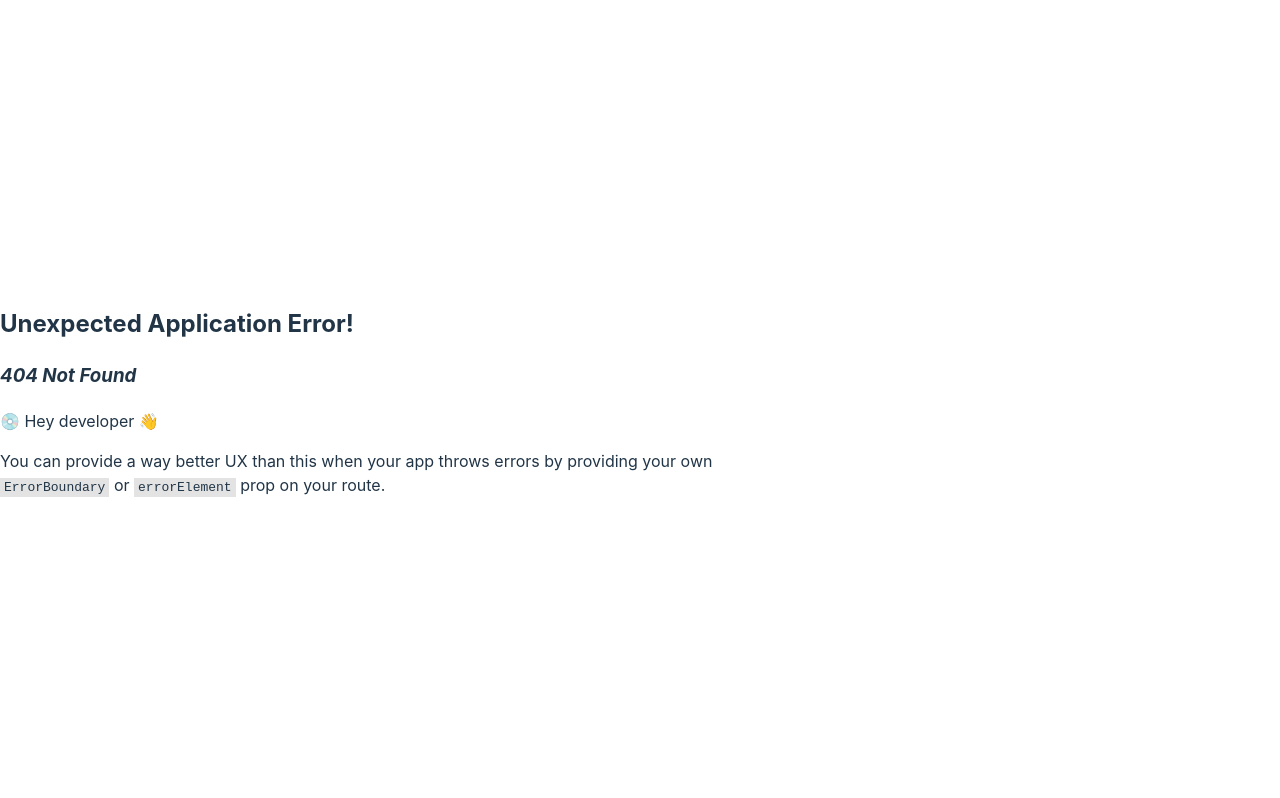
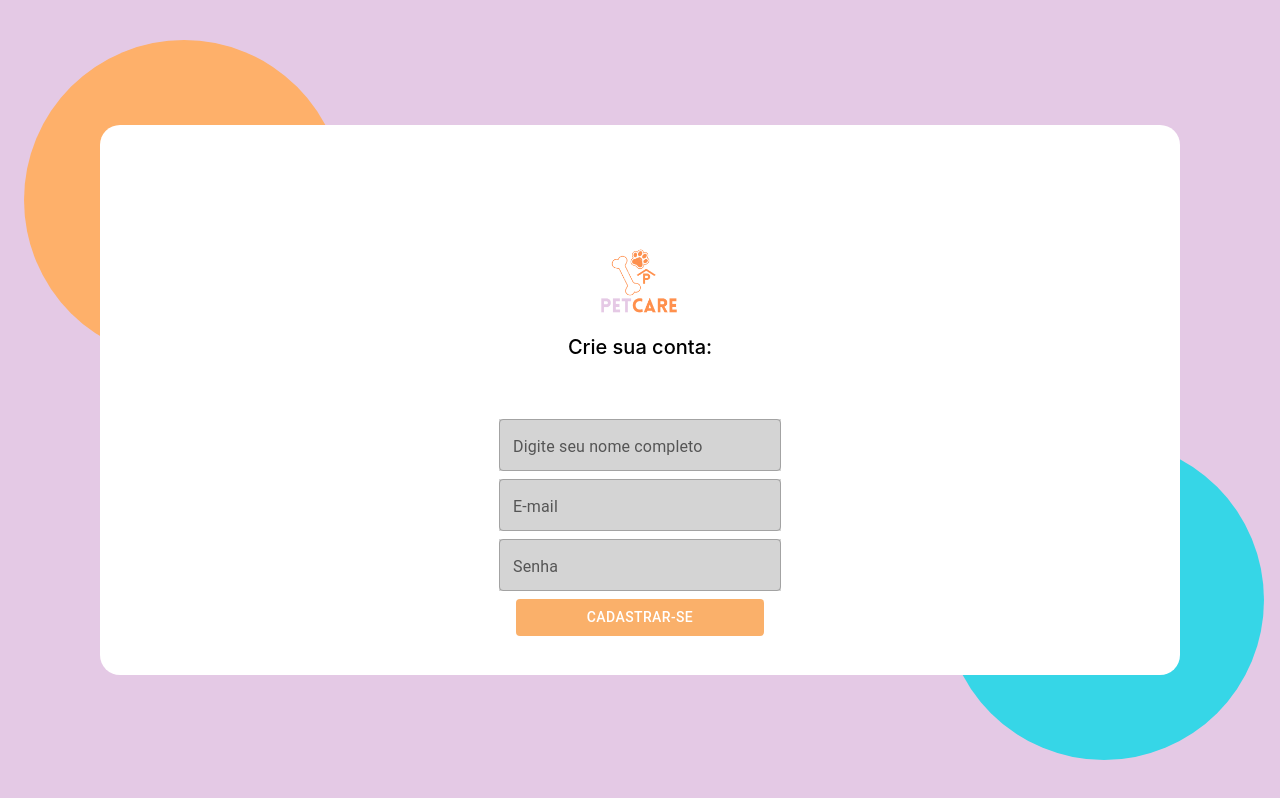
Before and after one commit to PetCare-App/frontend, a React (Vite) app: page /signup in a window 1280 px wide. Before the commit this address had no page. Built offline with nearby package versions, Linux system fonts and the light colour scheme.

Commit message:
:sparkles: Criando signup.

```diff
--- /dev/null
+++ b/src/pages/signup/Signup.tsx
@@ -0,0 +1,112 @@
+import { Button, Input, TextField } from "@mui/material";
+import { useForm } from "react-hook-form";
+import {
+  Container,
+  Content,
+  ErrorSpan,
+  Form,
+  Header,
+  LabelSignup,
+  Strong,
+  StyledTextField,
+} from "./styles";
+import { yupResolver } from "@hookform/resolvers/yup";
+import * as yup from "yup";
+import Background from "../../components/background";
+
+import logoImg from "../../assets/logo.png";
+
+const schema = yup.object().shape({
+  fullname: yup.string().required("Campo nome é obrigatório"),
+  email: yup
+    .string()
+    .required("Campo e-mail obrigatório")
+    .email("Digite um e-mail válido!"),
+  password: yup
+    .string()
+    .required("Campo senha é obrigatório")
+    .min(8, "Senha deve conter no mínimo 8 dígitos"),
+});
+
+interface FormData {
+  email: string;
+  password: string;
+  fullname: string;
+}
+
+export const Signup = () => {
+  const {
+    register,
+    handleSubmit,
+    formState: { errors, isValid },
+  } = useForm<FormData>({
+    mode: "onChange",
+    resolver: yupResolver(schema),
+  });
+  const onSubmit = async () => {
+    try {
+      const res = signup(email, senha);
+    } catch (error) {
+      console.log(error);
+    }
+  };
+
+  const style = "border-radius: 50px";
+  return (
+    <Background>
+      <Container>
+        <Header>
+          <img src={logoImg} alt="Logo" />
+          <span>Crie sua conta:</span>
+        </Header>
+        <Content>
+          <Form
+            style={{ border: "5px black" }}
+            onSubmit={handleSubmit(onSubmit)}
+          >
+            <StyledTextField
+              id="outlined-basic"
+              label="Digite seu nome completo"
+              variant="outlined"
+              {...register("fullname")}
+            />
+            {errors.fullname && (
+              <ErrorSpan>{errors.fullname.message}</ErrorSpan>
+            )}
+
+            <StyledTextField
+              id="outlined-basic"
+              label="E-mail"
+              variant="outlined"
+              {...register("email")}
+            />
+            {errors.email && <ErrorSpan>{errors.email.message}</ErrorSpan>}
+            <StyledTextField
+              id="outlined-basic"
+              label="Senha"
+              variant="outlined"
+              type="password"
+              {...register("password", { required: true })}
+            />
+            {errors.password && (
+              <ErrorSpan>{errors.password.message}</ErrorSpan>
+            )}
+
+            <Button
+              style={{
+                backgroundColor: "#FAB06A",
+                color: "#fff",
+                width: "31vh",
+              }}
+              disabled={!isValid}
+              variant="contained"
+              type="submit"
+            >
+              Cadastrar-se
+            </Button>
+          </Form>
+        </Content>
+      </Container>
+    </Background>
+  );
+};
--- /dev/null
+++ b/src/pages/signup/styles.ts
@@ -0,0 +1,88 @@
+import { TextField } from "@mui/material";
+import styled from "styled-components";
+
+export const Container = styled.div`
+  display: flex;
+  align-items: center;
+  justify-content: center;
+  flex-direction: column;
+  background-color: white;
+  border-radius: 50px;
+`;
+
+export const Content = styled.div`
+  gap: 15px;
+  display: flex;
+  align-items: center;
+  justify-content: center;
+  flex-direction: column;
+  width: 100%;
+  background-color: white;
+  max-width: 350px;
+  padding: 20px;
+`;
+
+export const Header = styled.header`
+  margin-top: 15vh;
+  display: flex;
+  align-items: center;
+  flex-direction: column;
+  margin-bottom: 40px;
+  color: black;
+
+  span {
+    font-weight: 500;
+    font-size: 20px;
+    line-height: 24px;
+    padding-top: 15px;
+  }
+
+  img {
+    width: 12vh;
+  }
+`;
+
+export const Form = styled.form`
+  display: flex;
+  align-items: center;
+  flex-direction: column;
+  row-gap: 8px;
+
+  input {
+    display: flex;
+    flex-direction: row;
+    align-items: flex-start;
+    padding: 16px;
+    width: 250px;
+    height: 20px;
+    border-radius: 12px;
+    &:focus {
+      border-color: black;
+    }
+    &:hover {
+      background-color: aquamarine;
+    }
+  }
+`;
+
+export const ErrorSpan = styled.span`
+  color: red;
+`;
+
+export const LabelSignup = styled.label`
+  padding: 8px;
+  font-size: 16px;
+  color: #676767;
+`;
+
+export const Strong = styled.strong`
+  cursor: pointer;
+  a {
+    text-decoration: none;
+    color: #676767;
+  }
+`;
+
+export const StyledTextField = styled(TextField)`
+  background-color: #d4d4d4;
+`;
```
Also changed, not shown: src/main.tsx (+15 -12 lines).
